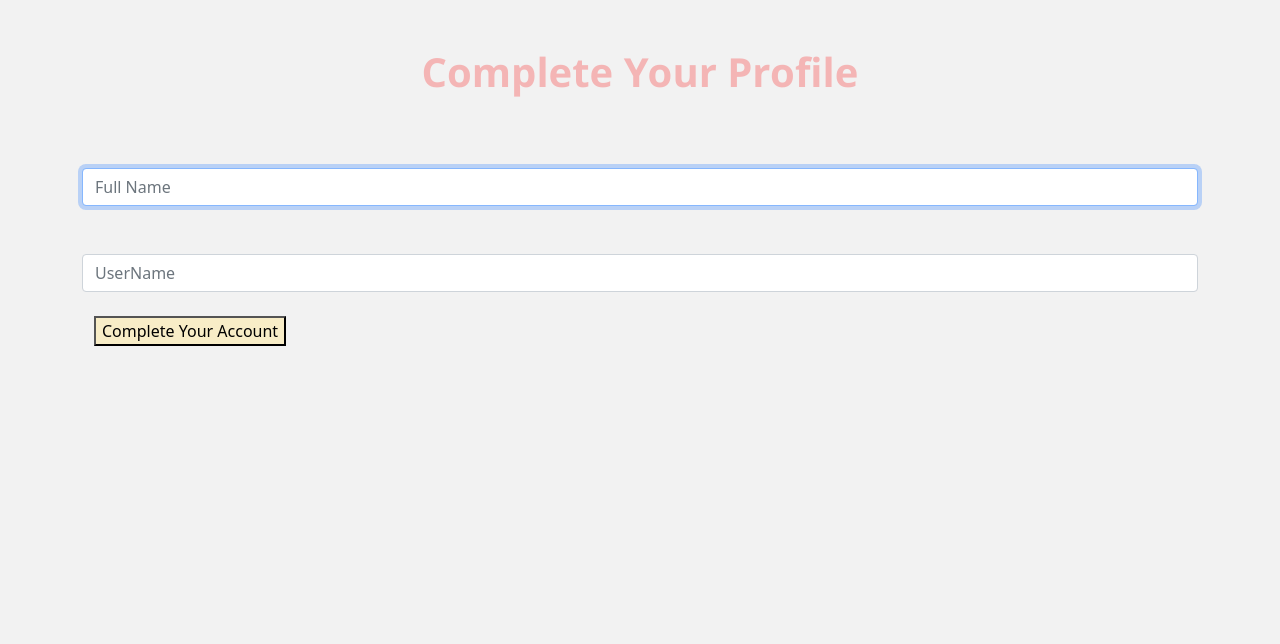
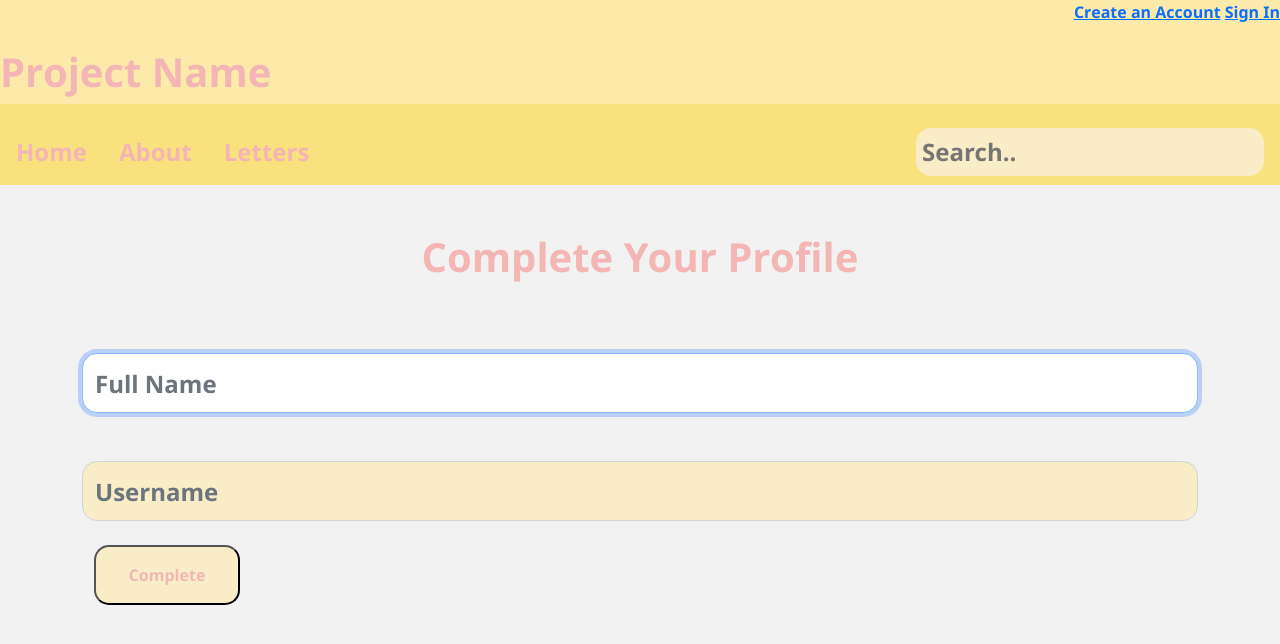
Before and after one commit to dgozos/HoyaHacks2021, a Flask app: page /complete in a window 1280 px wide. Shown: the top 644 px of the page. Run offline with Flask 2, Linux system fonts and the light colour scheme; some libraries are stand-ins or nearby versions.

Commit message:
Fixed Up Navbar

```diff
--- a/static/CreateAccount.js
+++ b/static/CreateAccount.js
@@ -17,10 +17,18 @@ function createAccount(){
 }
 
 function finishAccount(){
-  var userName = document.getElementById('userName').value;
-  var name = document.getElementById('name').value;
-  firebase.database().ref('users/'+ userName +'/userInfo').set({
-      username: userName,
-      name: name
-    });
+  var userName = document.getElementById('username').value;
+  var name = document.getElementById('fullName').value;
+  firebase.auth().onAuthStateChanged(function(user) {
+    if (user) {
+      //Fix This later
+    } else {
+      firebase.database().ref('users/'+ userName +'/userInfo').set({
+          username: userName,
+          name: name
+        });
+
+      console.log("User Has Been Added.");
+    }
+  });
 }
--- a/static/stylesheets/completeaccount.css
+++ b/static/stylesheets/completeaccount.css
@@ -1,6 +1,42 @@
 @font-face{
   font-family: NotoSans;
   src: url(../NotoSans.ttf);
+}
+.topnav {
+    float: right;
+    background-color: #FCEAAB;
+    font-family: NotoSans;
+}
+.titlenav {
+    background-color: #FCEAAB;
+    color: #F4B5B5;
+    font-family: NotoSans;
+    font-size: 30px;
+}
+.homenav {
+  width: auto;
+  height: 81px;
+    background-color: #F9E17E;
+}
+.homenav a{
+    float: left;
+    display: block;
+    color: #F4B5B5;
+    text-align: center;
+    padding: 14px 16px;
+    text-decoration: none;
+    font-family: NotoSans;
+    font-size: 24px;
+}
+.homenav input[type=text] {
+    float: right;
+    padding: 6px;
+    border: none;
+    margin-top: 8px;
+    margin-right: 16px;
+    font-family: NotoSans;
+    font-size: 24px;
+    color: #F4B5B5;
 }
 .input{
   top:50%;
@@ -13,6 +49,23 @@
 }
 
 .button{
-
   background-color:   #F8EDC7;
 }
+
+input[type=text]{
+  font-family: NotoSans;
+  font-size: 24px;
+  color: #F4B5B5;
+  background: #F8EDC7;
+  border-radius: 15px;
+}
+
+input[type=submit]{
+  justify-content: flex-end;
+  font-family: NotoSans;
+  width: 146px;
+  height: 60px;
+  color: #F4B5B5;
+  background: #F8EDC7;
+  border-radius: 15px;
+}
--- a/templates/completeaccount.html
+++ b/templates/completeaccount.html
@@ -7,6 +7,22 @@
     <title>Complete Your Account</title>
   </head>
   <body style="background-color: #f2f2f2;">
+    <div style="background-color: #FCEAAB;" >
+      <div class="topnav">
+          <a href="#create">Create an Account</a>
+
+          <a href="#signIn">Sign In</a>
+      </div>
+      <div class="titlenav pt-5">
+          <h1>Project Name</h1>
+      </div>
+      <div class="homenav pt-3">
+          <a class="active" href="#home">Home</a>
+          <a href="#about">About</a>
+          <a href="#letter">Letters</a>
+          <input type="text" placeholder="Search..">
+      </div>
+    </div>
     <div class="container pt-5">
       <form class="form-signin">
         <div class="text-center mb-4">
@@ -16,14 +32,27 @@
           <input type="text" id="fullName" class="form-control" placeholder="Full Name" required autofocus>
         </div>
         <div class="form-label-group pt-5">
-          <input type="text" id="username" class="form-control" placeholder="UserName" required autofocus>
+          <input type="text" id="username" class="form-control" placeholder="Username" required autofocus>
         </div>
         <div class="container pt-4">
-          <button class="button" type="submit">Complete Your Account</button>
+          <input type="submit" id = 'button'  value="Complete" onclick = "finishAccount()">
         </div>
       </form>
     </div>
+
+    <!-- Add These To ALL HTML -->
     <script src="https://cdn.jsdelivr.net/npm/bootstrap@5.0.0-beta1/dist/js/bootstrap.bundle.min.js" integrity="sha384-ygbV9kiqUc6oa4msXn9868pTtWMgiQaeYH7/t7LECLbyPA2x65Kgf80OJFdroafW" crossorigin="anonymous"></script>
-
+    <script src="https://www.gstatic.com/firebasejs/8.2.3/firebase-app.js"></script>
+    <script src="https://www.gstatic.com/firebasejs/8.2.3/firebase-analytics.js"></script>
+    <script src="https://www.gstatic.com/firebasejs/8.2.3/firebase-auth.js"></script>
+    <script src="https://www.gstatic.com/firebasejs/8.2.3/firebase-database.js"></script>
+    <script src = "../static/firebase.js"></script>
+    <script src = "../static/CreateAccount.js"></script>
+    <!-- Add These To ALL HTML -->
+    <script type="text/javascript">
+      document.getElementById('fullName').style.height = '60px';
+      document.getElementById('username').style.height = '60px';
+      document.getElementById('button').style.height = '60px';
+    </script>
   </body>
 </html>
```
Also changed, not shown: templates/CreateAccount.html (+14 -4 lines).
